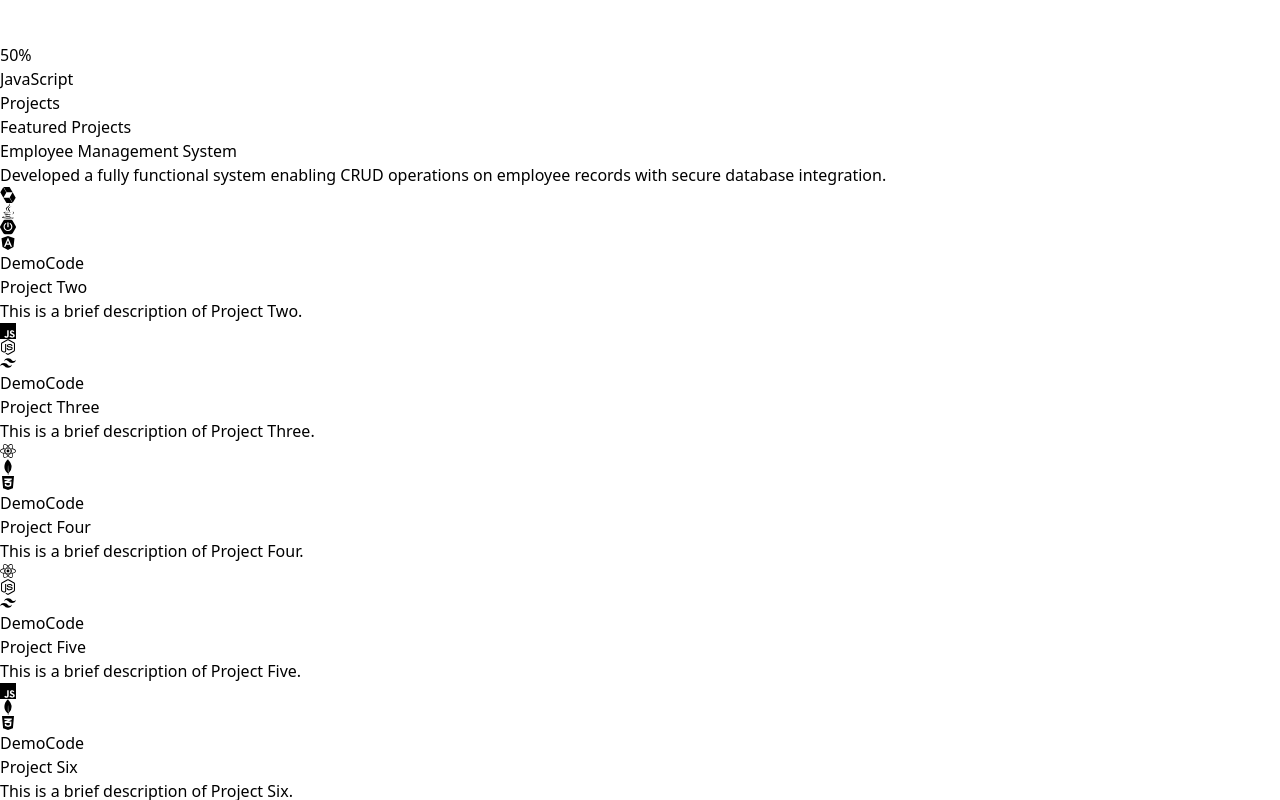
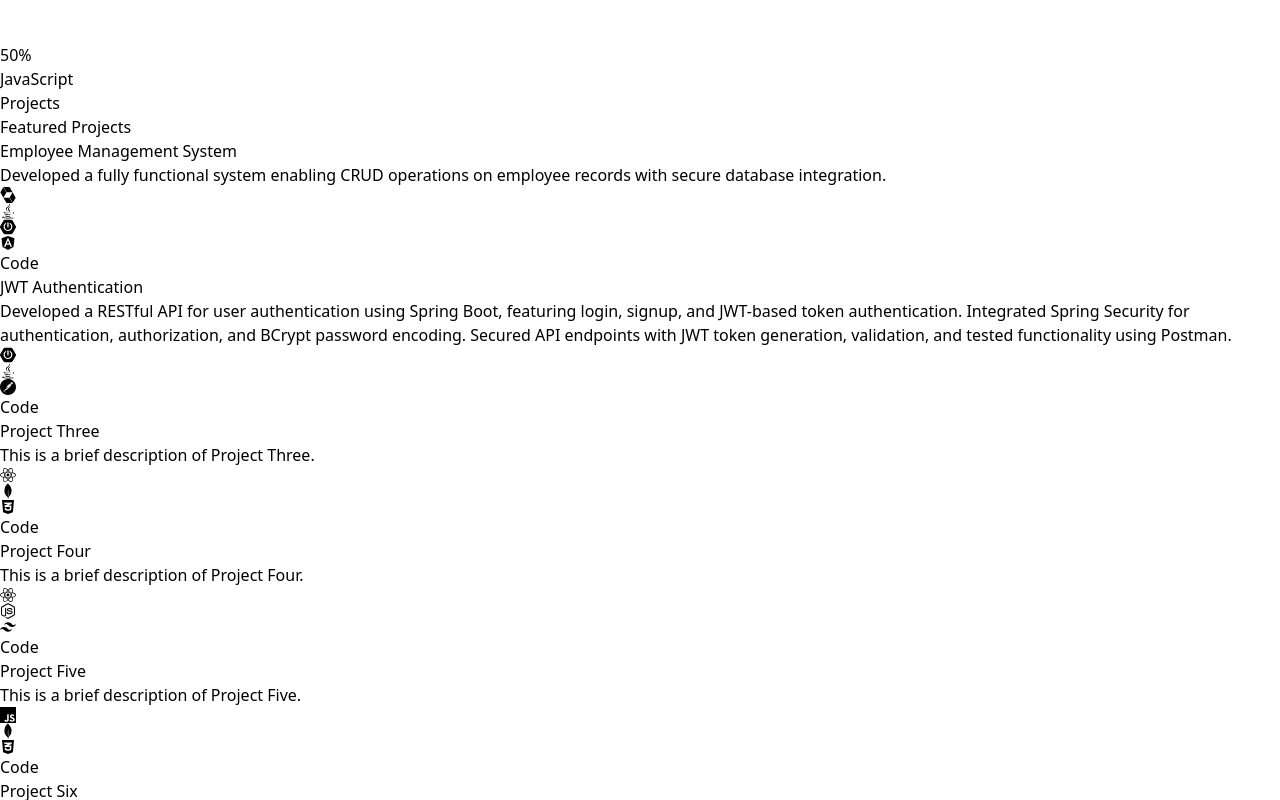
Before and after one commit to nikhilshinde9250/PortFolio, a React (Vite) app: page / in a window 1280 px wide. Shown: the part 11200-12000 px from the top of the page. Built offline with nearby package versions, Linux system fonts and the light colour scheme; a web font is replaced by a local one.

Commit message:
add jwt project

```diff
--- a/src/components/Projects.jsx
+++ b/src/components/Projects.jsx
@@ -1,5 +1,6 @@
 import React from 'react';
 import { FaReact, FaNodeJs, FaCss3Alt } from 'react-icons/fa'; // Import icons as needed
+import { SiPostman } from "react-icons/si";
 import { FaJava } from "react-icons/fa";
 import { SiSpringboot } from "react-icons/si";
 import { SiHibernate } from "react-icons/si";
@@ -11,42 +12,36 @@ const projectData = [
     title: 'Employee Management System',
     description: 'Developed a fully functional system enabling CRUD operations on employee records with secure database integration.',
     technologies: [<SiHibernate className="text-black" />, <FaJava className="text-black" />, <SiSpringboot className="text-black" />, <FaAngular className='text-black'/>],
-    demoLink: '#',
     codeLink: '#',
   },
   {
-    title: 'Project Two',
-    description: 'This is a brief description of Project Two.',
-    technologies: [<SiJavascript className="text-black" />, <FaNodeJs className="text-black" />, <SiTailwindcss className="text-black" />],
-    demoLink: '#',
-    codeLink: '#',
+    title: 'JWT Authentication',
+    description: 'Developed a RESTful API for user authentication using Spring Boot, featuring login, signup, and JWT-based token authentication. Integrated Spring Security for authentication, authorization, and BCrypt password encoding. Secured API endpoints with JWT token generation, validation, and tested functionality using Postman.',
+    technologies: [<SiSpringboot className="text-black" />, <FaJava className="text-black" />, <SiPostman className="text-black" />],
+    codeLink: 'https://github.com/nikhilshinde9250/JWT-Authentication.git',
   },
   {
     title: 'Project Three',
     description: 'This is a brief description of Project Three.',
     technologies: [<FaReact className="text-black" />, <SiMongodb className="text-black" />, <FaCss3Alt className="text-black" />],
-    demoLink: '#',
     codeLink: '#',
   },
   {
     title: 'Project Four',
     description: 'This is a brief description of Project Four.',
     technologies: [<FaReact className="text-black" />, <FaNodeJs className="text-black" />, <SiTailwindcss className="text-black" />],
-    demoLink: '#',
     codeLink: '#',
   },
   {
     title: 'Project Five',
     description: 'This is a brief description of Project Five.',
     technologies: [<SiJavascript className="text-black" />, <SiMongodb className="text-black" />, <FaCss3Alt className="text-black" />],
-    demoLink: '#',
     codeLink: '#',
   },
   {
     title: 'Project Six',
     description: 'This is a brief description of Project Six.',
     technologies: [<FaReact className="text-black" />, <FaNodeJs className="text-black" />, <SiTailwindcss className="text-black" />],
-    demoLink: '#',
     codeLink: '#',
   },
 ];
@@ -68,9 +63,6 @@ const Projects = () => {
                 ))}
               </div>
               <div className="flex space-x-4">
-                <a href={project.demoLink} className="bg-blue-700 hover:bg-blue-800 text-white font-bold py-2 px-4 rounded ">
-                  Demo
-                </a>
                 <a href={project.codeLink} className="bg-gray-700 hover:bg-gray-800 text-white font-bold py-2 px-4 rounded">
                   Code
                 </a>
```
